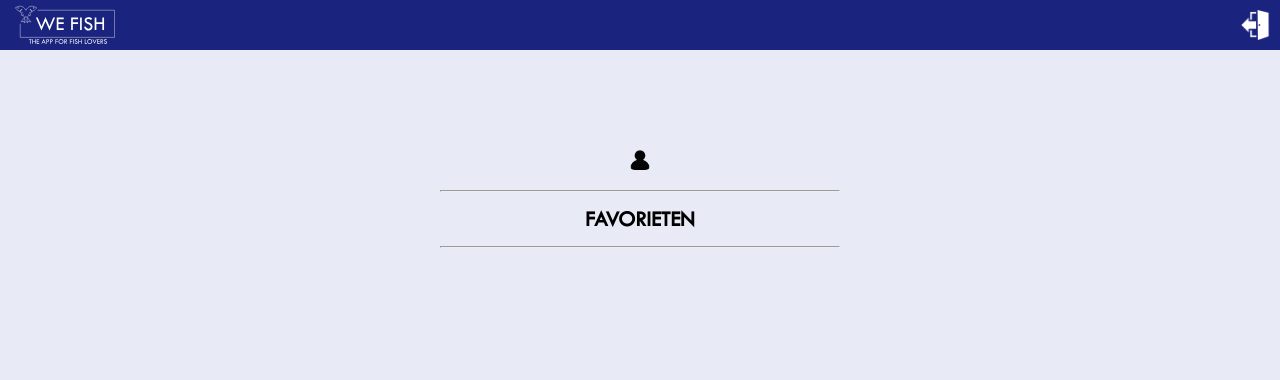
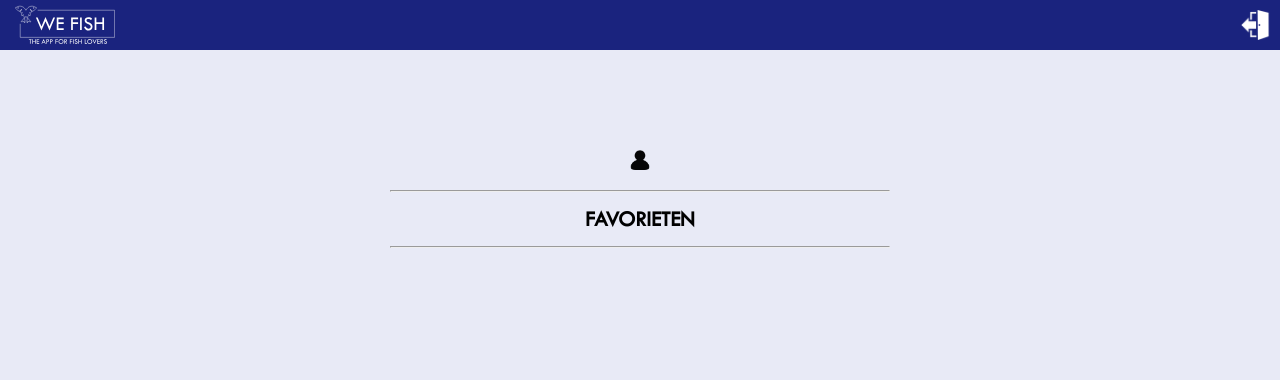
Before and after one commit to svennote/WeFish.github.io, a Jekyll site: the page built from profile.html, in a window 1280 px wide. Shown: the top 380 px of the page. Built offline with Jekyll 4.4.1, drawn with Linux system fonts in a browser that asks for light colours.

Commit message:
aangepast

```diff
--- a/css/login.scss
+++ b/css/login.scss
@@ -504,7 +504,7 @@
 .totaal {
 
 margin-top:150px;
-width:400px;
+width:500px;
 
 }
 
@@ -516,7 +516,7 @@
 
 .achtergrondfoto {
 
-width:600px;
+width:500px;
 
 }
 
```
